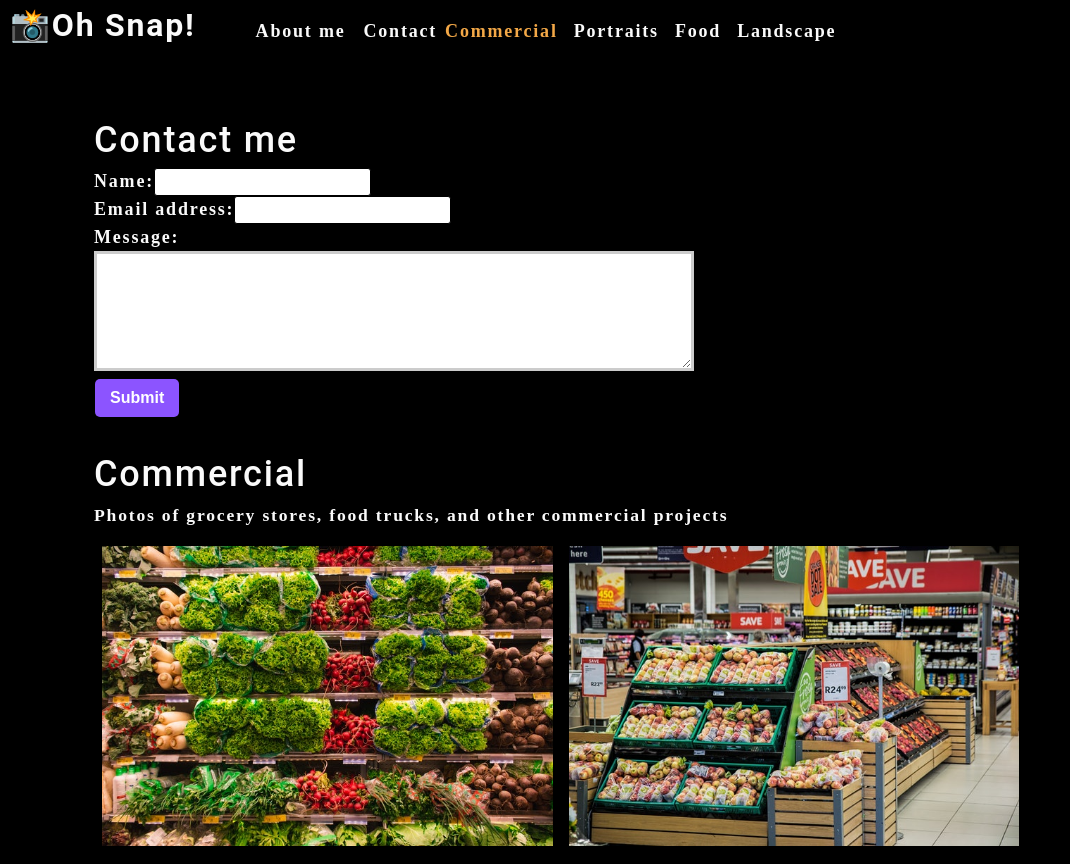
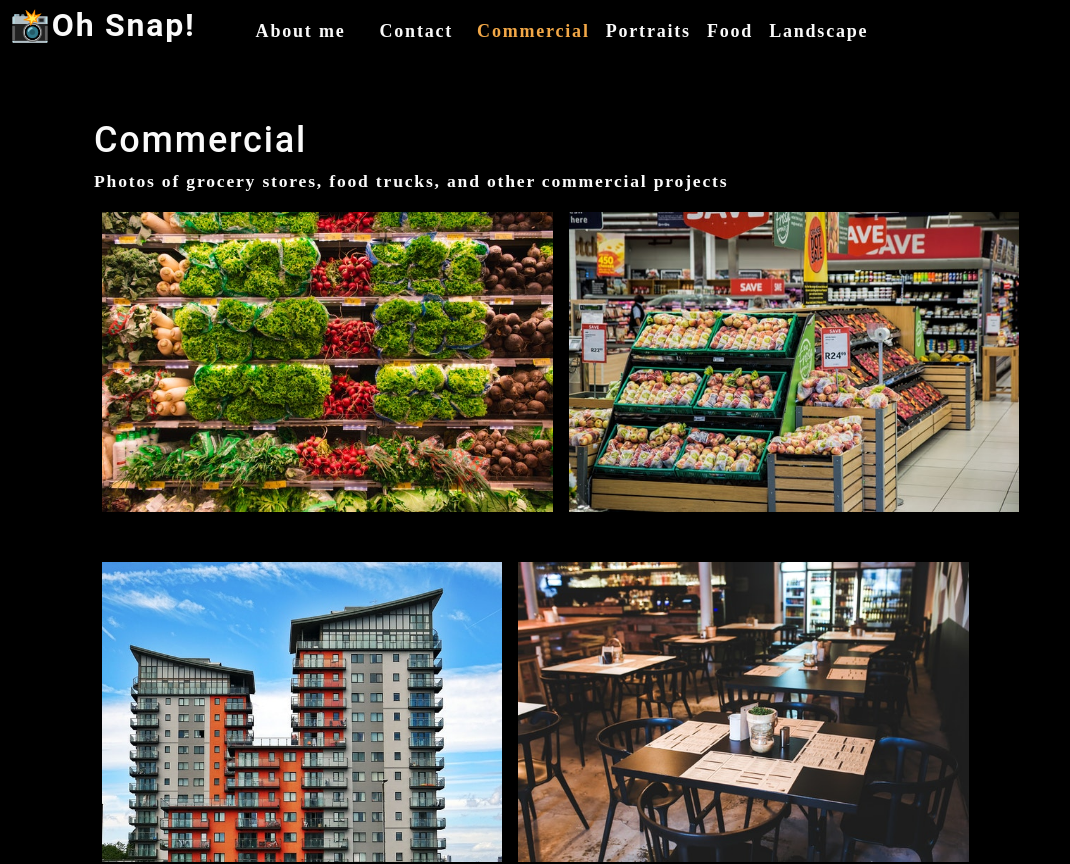
Before and after one commit to Leman102/photo-port, a React (Create React App) app: page / in a window 1280 px wide. Shown: the top 864 px of the page, without its empty margins (0-1070 px from the left). Built offline with nearby package versions, Linux system fonts and the light colour scheme.

Commit message:
add contact form renders just if selected from nav

```diff
--- a/src/App.js
+++ b/src/App.js
@@ -25,17 +25,26 @@
 
   const [currentCategory, setCurrentCategory] = useState(categories[0]);
 
+  const [contactSelected, setContactSelected] = useState(false);
+
   return (
     <div>
       <Nav
         categories={categories}
         setCurrentCategory={setCurrentCategory}
         currentCategory={currentCategory}
+        contactSelected={contactSelected}
+        setContactSelected={setContactSelected}
       ></Nav>
       <main>
-        <ContactForm></ContactForm>
-        <Gallery currentCategory={currentCategory}></Gallery>
-        <About></About>
+        {!contactSelected ? (
+          <>
+            <Gallery currentCategory={currentCategory}></Gallery>
+            <About></About>
+          </>
+        ) : (
+          <ContactForm></ContactForm>
+        )}
       </main>
     </div>
   );
--- a/src/components/Contact/index.js
+++ b/src/components/Contact/index.js
@@ -1,11 +1,31 @@
 import React, { useState } from "react";
+import { validateEmail } from "../../utils/helpers"
 
 function ContactForm() {
     const [formState, setFormState] = useState({ name: "",email: "", message: "" });
     const { name, email, message } = formState;
+    const [errorMessage, setErrorMessage] = useState('');
 
     function handleChange(e) {
-        setFormState({...formState, [e.target.name]: e.target.value })
+        if(e.target.name === 'email'){
+            const isValid = validateEmail(e.target.value);
+            console.log(isValid);
+            //isValid conditional statement
+            if(!isValid){
+                setErrorMessage('Your email is invalid');
+            } else {
+                setErrorMessage('');
+            }
+        } else {
+            if(!e.target.value.length) {
+                setErrorMessage(`${e.target.name} is required.`);
+            } else {
+                setErrorMessage('');
+            }
+        }
+        if(!errorMessage){
+            setFormState({...formState, [e.target.name]: e.target.value });
+        }
     }
 
     function handleSubmit(e) {
@@ -19,16 +39,21 @@
             <form id="contact-form" onSubmit={handleSubmit}>
                 <div>
                     <label htmlFor="name">Name:</label>
-                    <input type="text" name="name" defaultValue={name} onChange={handleChange} />
+                    <input type="text" name="name" defaultValue={name} onBlur={handleChange} />
                 </div>
                 <div>
                     <label htmlFor="email">Email address:</label>
-                    <input type="email" name="email" defaultValue={email} onChange={handleChange} />
+                    <input type="email" name="email" defaultValue={email} onBlur={handleChange} />
                 </div>
                 <div>
                     <label htmlFor="message">Message:</label>
-                    <textarea name="message" rows="5" defaultValue={message} onChange={handleChange} />
+                    <textarea name="message" rows="5" defaultValue={message} onBlur={handleChange} />
                 </div>
+                {errorMessage && (
+                    <div>
+                        <p className="error-text">{errorMessage}</p>
+                    </div>
+                )}
                 <button type="submit">Submit</button>
             </form>
         </section>
--- a/src/components/Nav/index.js
+++ b/src/components/Nav/index.js
@@ -6,6 +6,8 @@
         categories = [],
         setCurrentCategory,
         currentCategory,
+        contactSelected,
+        setContactSelected
     } = props
 
     useEffect(() => {
@@ -15,29 +17,30 @@
     return (
         <header className="flex-row px-1">
             <h2>
-                <a data-testid="link" href='/'>
+                <a data-testid="link" href='/' >
                     <span role="img" aria-label="camera">📸</span>Oh Snap!
                 </a>
             </h2>
             <nav>
                 <ul className="flex-row">
                     <li className="mx-2">
-                        <a data-testid="about" href="#about">
+                        <a data-testid="about" href="#about" onClick={() => setContactSelected(false)} >
                             About me
                         </a>
                     </li>
-                    <li>
-                        <span>Contact</span>
+                    <li className={`mx-2 ${contactSelected && 'navActive'}`}>
+                        <span onClick={() => setContactSelected(true)} >Contact</span>
                     </li>
                     {categories.map((category) => (
                         <li className={`mx-1 ${
-                            currentCategory.name === category.name && 'navActive'
+                            currentCategory.name === category.name && !contactSelected && 'navActive'
                             }`}
                             key={category.name}
                         >
                             <span
                                 onClick={() => {
-                                    setCurrentCategory(category)
+                                    setCurrentCategory(category);
+                                    setContactSelected(false);
                                 }}
                             >
                                 {capitalizeFirstLetter(category.name)}
```
